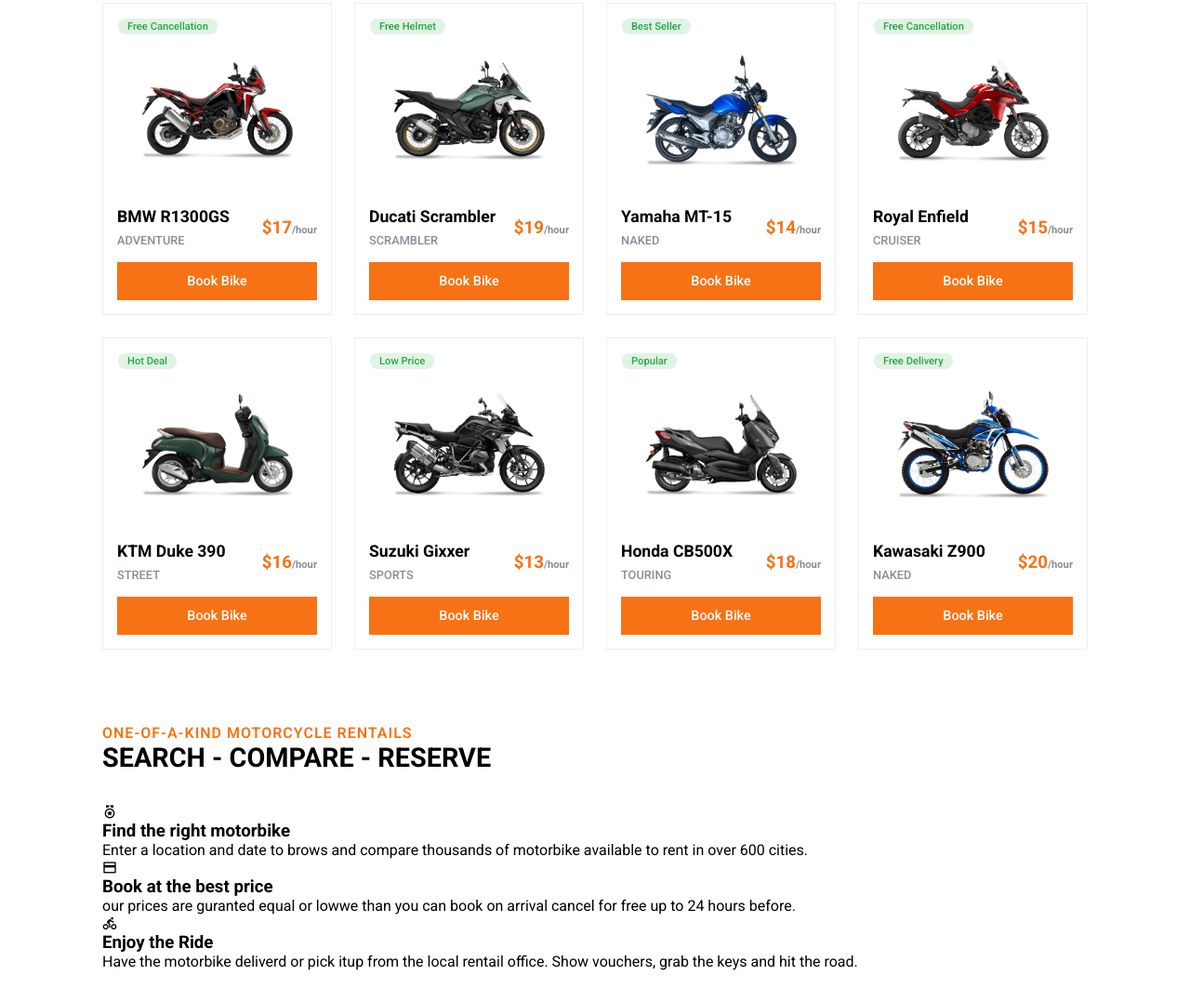
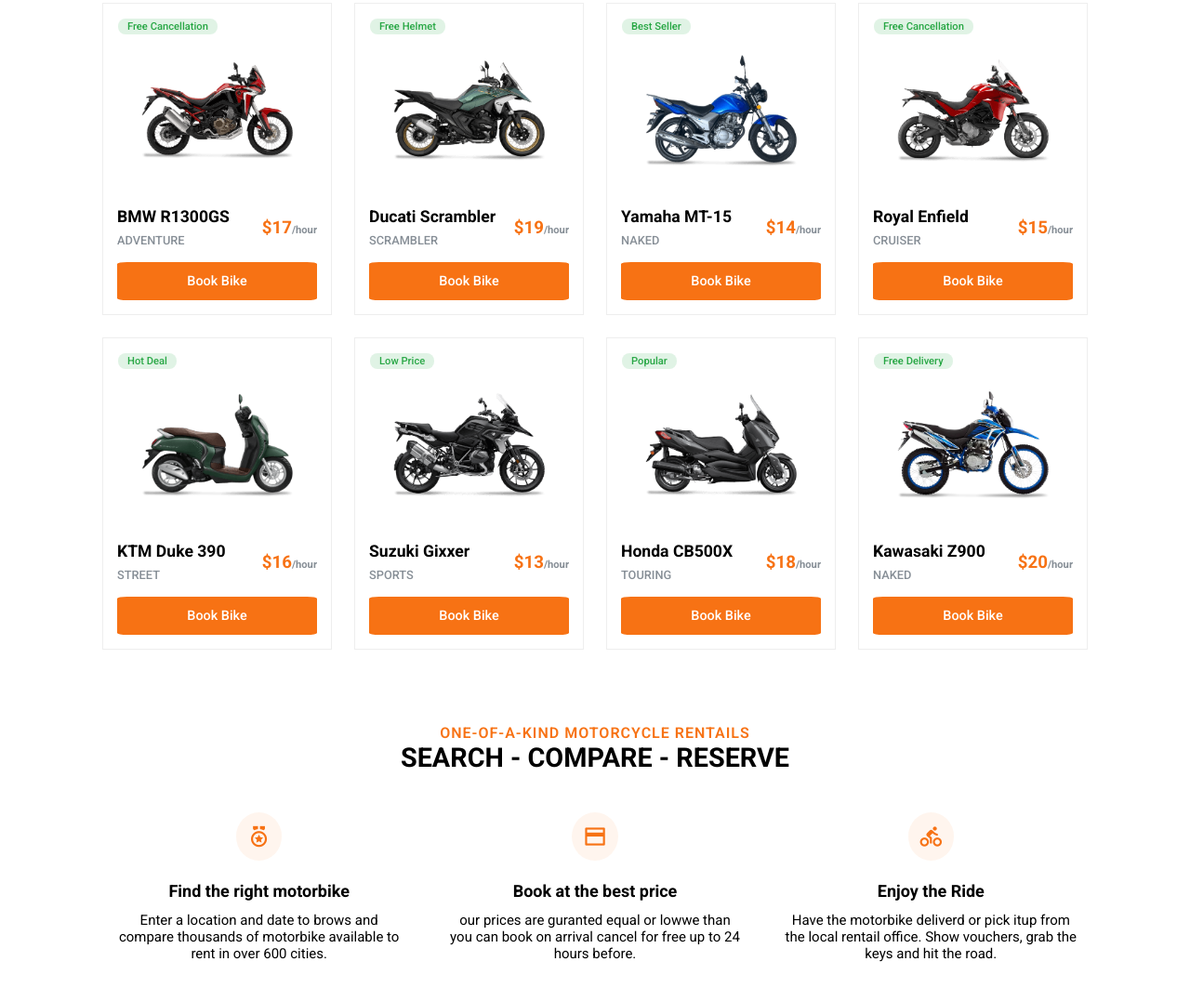
Before and after one commit to Dasunhansajith/Bike-Rent-And-Sale, a plain HTML site: page index.html in a window 1280 px wide. Shown: the part 816-1893 px from the top of the page at 93% size. Drawn offline with nearby package versions, Linux system fonts and the light colour scheme; files whose address does not match are found by name.

Commit message:
Update style.css

```diff
--- a/style.css
+++ b/style.css
@@ -247,6 +247,8 @@
     text-transform: uppercase;
 }
 
+
+
 .home-btns i{
     font-size: 17px;
 }
@@ -360,9 +362,54 @@
     font-size: 0.9rem;
     font-weight: 500;
     margin-top: 1rem;
+    border-radius: 5%;
 }
 
 .book-btn:hover{
     background: var(--main-color);
     transition: 0.3s;
+    transform: translateY(-5px);
+
 }
+
+
+.work .heading{
+    align-items: center;
+}
+
+
+.work-container{
+    display: grid;
+    grid-template-columns: repeat(auto-fill, minmax(250px,1fr));
+    gap: 1.5rem;
+
+}
+
+.work-box{
+    display: flex;
+    flex-direction: column;
+    align-items: center;
+    text-align: center;
+    padding: 10px;
+}
+
+.work-box i{
+    font-size: 1.6rem;
+    color: var(--second-color);
+    background: hsl(	25, 93%,52%,7%);
+    padding: 12px;
+    border-radius: 50%;
+
+}
+
+
+.work-title{
+    font-size: 1.125rem;
+    line-height: 1.3rem;
+    margin: 1.4rem 0 0.7rem;
+}
+
+.work-description{
+    font-size: 0.938rem;
+
+}
```
